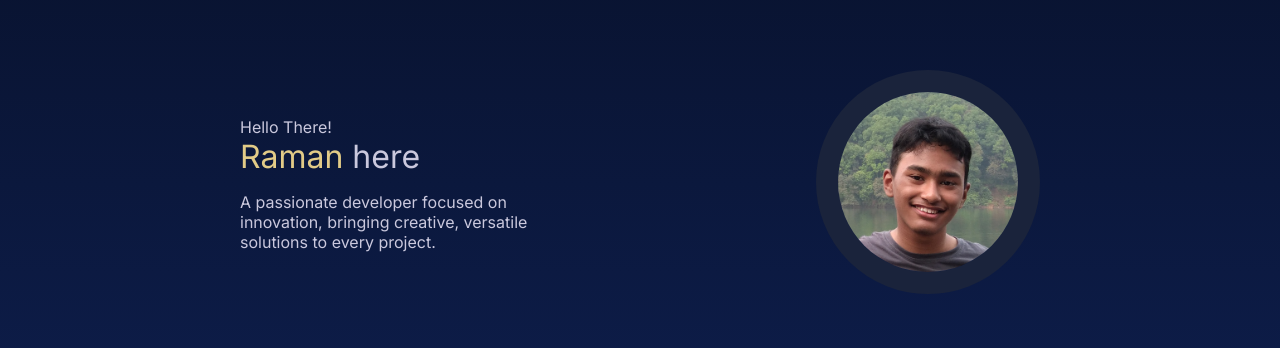
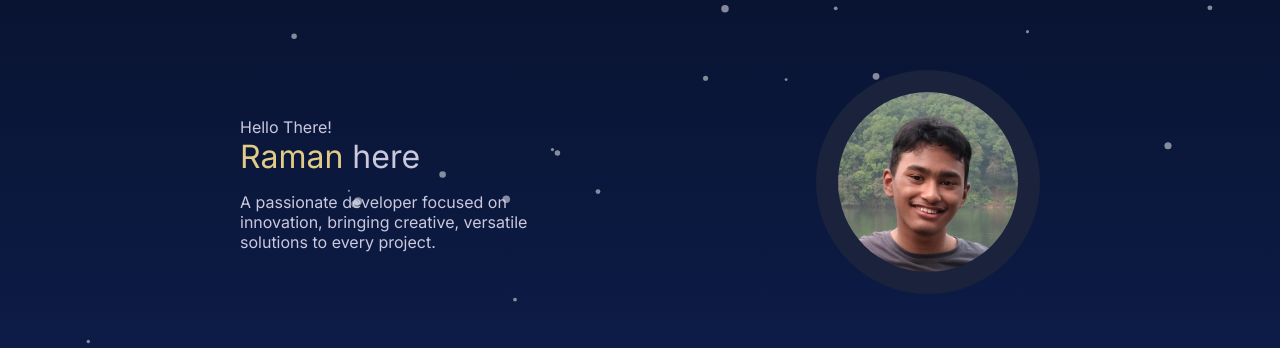
Before and after one commit to Raman-Shakya/Raman-Shakya, a Next.js app in the folder raman-shakya/: page / in a window 1280 px wide. Shown: the part 216-564 px from the top of the page. Built offline with nearby package versions, Linux system fonts and the light colour scheme; no server answers.

Commit message:
particlejs background

```diff
--- a/raman-shakya/package.json
+++ b/raman-shakya/package.json
@@ -15,9 +15,12 @@
     "axios": "^1.7.2",
     "devicon": "^2.16.0",
     "font-awesome": "^4.7.0",
+    "framer-motion": "^11.2.11",
     "next": "14.2.4",
     "react": "^18",
-    "react-dom": "^18"
+    "react-dom": "^18",
+    "react-particles": "^2.12.2",
+    "tsparticles-slim": "^2.12.0"
   },
   "devDependencies": {
     "eslint": "^8",
--- /dev/null
+++ b/raman-shakya/src/app/components/particles/particles.css
@@ -0,0 +1,5 @@
+#tsparticles {
+    position:relative;
+    height: 100%;
+    z-index: -1;
+}
--- /dev/null
+++ b/raman-shakya/src/app/components/particles/particles.js
@@ -0,0 +1,97 @@
+"use client"
+
+import { useCallback } from "react";
+import Particles from "react-particles";
+//import { loadFull } from "tsparticles"; // if you are going to use `loadFull`, install the "tsparticles" package too.
+import { loadSlim } from "tsparticles-slim"; // if you are going to use `loadSlim`, install the "tsparticles-slim" package too.
+import styles from "./particles.module.css";
+import "./particles.css";
+
+export default function Particle() {
+    const particlesInit = useCallback(async engine => {
+        // you can initiate the tsParticles instance (engine) here, adding custom shapes or presets
+        // this loads the tsparticles package bundle, it's the easiest method for getting everything ready
+        // starting from v2 you can add only the features you need reducing the bundle size
+        //await loadFull(engine);
+        await loadSlim(engine);
+    }, []);
+
+    const particlesLoaded = useCallback(async container => {
+        await console.log(container);
+    }, []);
+
+    return (<div className={ styles.container }>
+        <Particles
+            id="tsparticles"
+            className={ styles.conainer }
+            init={particlesInit}
+
+            options={{
+                fpsLimit: 120,
+                fullScreen: {
+                  enable: false,
+                },
+                background: {
+                  backgroundMode: {
+                    enable: true,
+                    zIndex: -1000,
+                  },
+                },
+                particles: {
+                  color: {
+                    value: "#ffffff",
+                  },
+                  move: {
+                    direction: "none",
+                    enable: true,
+                    outModes: {
+                      default: "bounce",
+                    },
+                    random: false,
+                    speed: 1,
+                    straight: true,
+                  },
+                  number: {
+                    density: {
+                      enable: true,
+                      area: 2000,
+                    },
+                    value: 80,
+                  },
+                  opacity: {
+                    value: 0.5,
+                  },
+                  shape: {
+                    type: "circle",
+                  },
+                  size: {
+                    value: { min: 1, max: 4 },
+                  },
+                },
+                interactivity: {
+                  events: {
+                    onClick: {
+                      enable: true,
+                      mode: "push",
+                    },
+                    onHover: {
+                      enable: true,
+                      mode: "repulse",
+                    },
+                    resize: true,
+                  },
+                  modes: {
+                    push: {
+                      quantity: 4,
+                    },
+                    repulse: {
+                      distance: 100,
+                      duration: 0.4,
+                    },
+                  },
+                },
+            }}
+        />
+    </div>
+    );
+};
--- /dev/null
+++ b/raman-shakya/src/app/components/particles/particles.module.css
@@ -0,0 +1,7 @@
+.container {
+    position: fixed;
+    top: 0;
+    left: 0;
+    top: 0;
+    bottom: 0;
+}
--- a/raman-shakya/src/app/components/styles/landing.module.css
+++ b/raman-shakya/src/app/components/styles/landing.module.css
@@ -19,6 +19,7 @@
 /* LEFT DESCRIPTION */
 .container div {
     max-width: 18.5rem;
+    position: relative;
 }
 
 .heading {
--- a/raman-shakya/src/app/components/styles/tech_stack.module.css
+++ b/raman-shakya/src/app/components/styles/tech_stack.module.css
@@ -5,6 +5,7 @@
     margin: 3rem 0;
     padding: 1rem 0;
     border-radius: var(--default-border-radius);
+    position: relative;
 }
 
 .container {
--- a/raman-shakya/src/app/page.js
+++ b/raman-shakya/src/app/page.js
@@ -2,12 +2,14 @@ import AboutMe from "./components/about_me/about_me";
 import Copyright from "./components/copyright";
 import Landing from "./components/landing";
 import NavBar from "./components/navbar";
+import Particle from "./components/particles/particles";
 import ProjectWrapper from "./components/projects/project-wrapper";
 import TechStack from "./components/tech-stack";
 
 export default function Home() {
   return (
     <main>
+      <Particle />
       <NavBar />
       <Landing />
       {/* <AboutMe /> */}
```
Also changed, not shown: 1 other file (tests, documents, lock files or other folders).
